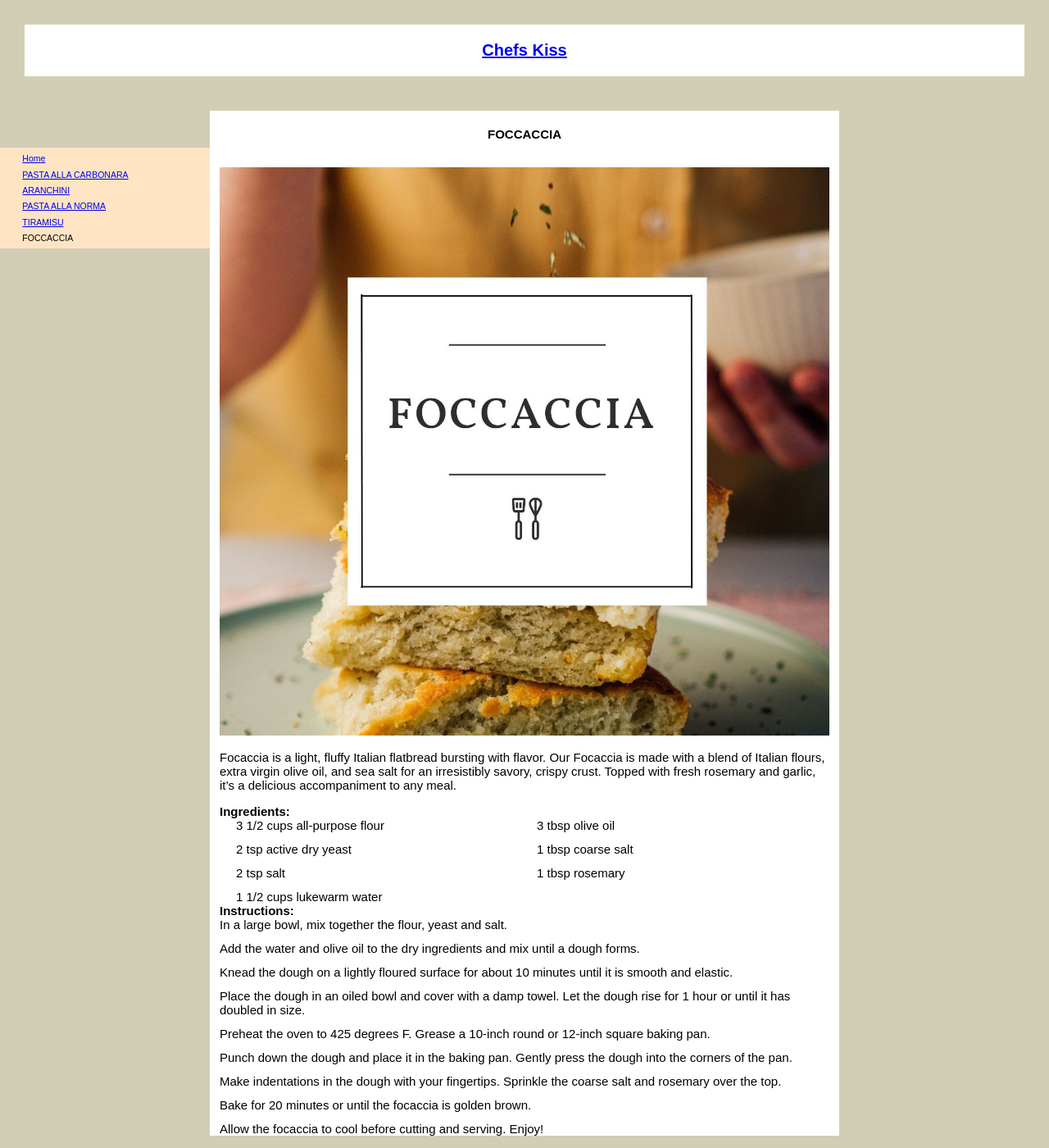
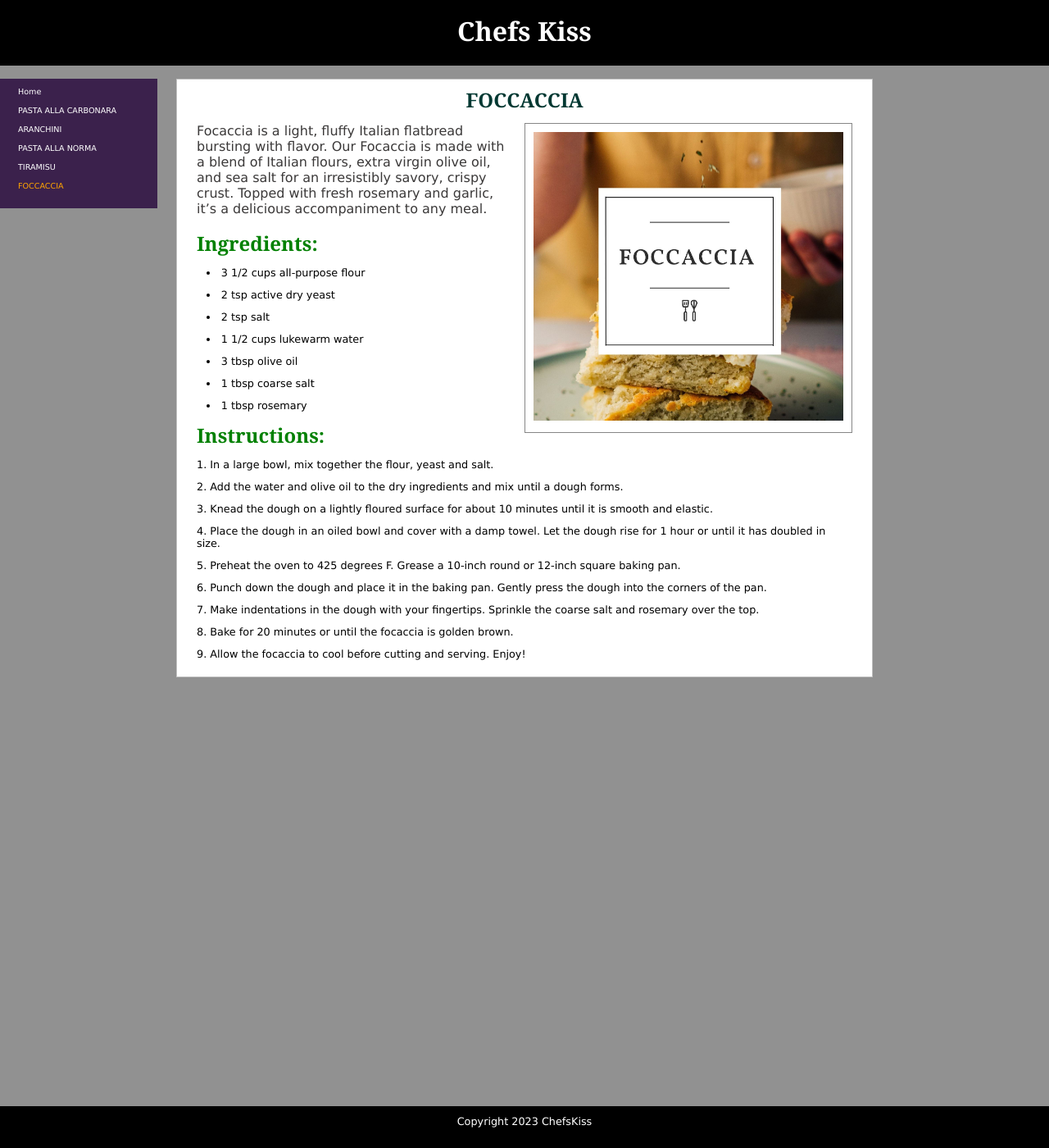
Before and after one commit to AmyLindsay1/ChefsKiss, a Jekyll site: the page built from _recipes/foccaccia.md, in a window 1280 px wide and 1400 px high. Shown: the whole window at 82% size. Built offline with Jekyll 4.4.1, drawn with Linux system fonts in a browser that asks for light colours.

Commit message:
Update recipes.css
I have updated the .list and the .recipe-teaser sections in the CSS

```diff
--- a/styles/recipes.css
+++ b/styles/recipes.css
@@ -1,9 +1,7 @@
-
-
 /*! CSS bare bones for recipes site */
 
  html {
-  font-family:Arial, Helvetica, sans-serif;
+  font-family:'Lucida Sans', 'Lucida Sans Regular', 'Lucida Grande', 'Lucida Sans Unicode', Geneva, Verdana, sans-serif;
   -ms-text-size-adjust: 100%;
   -webkit-text-size-adjust: 100%;
 }
@@ -16,181 +14,271 @@ html {
 
 /* the rest is up to you */
 
-
 body {
-  background-color: rgb(209, 206, 181);
-  width: 100%;
-  font-size:10px;
-  /* background: white; */
+  background-color: rgb(145, 145, 145);
+  padding: 6em 0;
 }
 
-.recipeshome main p
-{
+.recipeshome {
+  background-color: white;
+  padding-top: 1em;
+  margin-top: 0;
+}
+
+.recipeshome header {
+  display:none;
+}
 
 
-  padding: 20px;
+h1 {
+  color: rgb(0, 56, 50);
+  margin-bottom: 12px;
+  text-align: center;
 }
 
-.recipeshome main
-{
-  padding: 50px;
+h2 {
+  color:green;
+  margin: 0 0 12px 0;
 }
 
-.post-link
-{
-color: black;
+h1,h2 {
+  font-family: Georgia, 'Times New Roman', Times, serif;
 }
 
-.site-header
-{
-text-align: center;
-color: white;
-padding: 30px;
+
+.listing h1 {
+  text-align: left;
 }
 
-.post-content
-{
+.recipe-teaser h1 a {
+  text-decoration: none;
+  color: rgb(18, 101, 146);
+  /* padding: 10px; */
+}
+
+.recipe-teaser a:hover {
+  color: chocolate;
+}
+
+p {
+color:rgb(59, 57, 57);
+margin-bottom:1em;
+}
+
+.recipeshome p {
+  font-size: 1.2em;
+}
+
+.recipeshome main p:first-of-type {
+  color:rgb(255, 255, 255);
+  font-size: 1.4em;
+  background-color: rgb(75, 124, 173);
+  padding: 4px;
+}
+
+header {
+  text-align: center;
+  background-color: black;
+  position:fixed;
+  top: 0;
+  padding: 1em 0;
+  width: 100%;
+  z-index: 1;
+  height:5rem;
+}
+
+header h1 a {
+  text-decoration: none;
+  color:white;
+}
+
+main {
+width: 70%;
+max-width:850px;
+/* border:1px solid purple; */
+padding: .5em 1.5em;
+margin:0 auto;
+background-color: white;
+border: 1px solid silver;
+overflow: auto;
+}
+
+.home {
+  width: 60%;
+  /* float:right; */
+  margin: 2em auto;
+}
+
+.home img {
+width:100%;
+}
+
+
+
+footer {
+  position: fixed;
+  bottom: 0;
+  width:100%;
+  height: 4em;
+  background-color: black;
+  font-size: .8em;
 
 }
 
-
-.site-title {
-  text-decoration: none;
-  color: black;
+footer p {
+  text-align: center;
+  color:white;
+  line-height: 3;
 }
 
+ul {
+  margin-left: 12px;
+  /* columns: 2;
+  column-rule: 1px solid blue; */
+}
+
+li {
+font-size: .8em;
+margin-bottom: 12px;
+list-style-position: inside;
+}
+
+img {
+  width: 100%;
+  /* float:right; */
+  /* margin-left: 5px; */
+}
+
+.caption {
+  font-size: .8em;
+  /* float:right; */
+  width:50%;
+  text-align: center;
+}
+
+p:has(img) {
+  float:right;
+  border:1px solid rgb(134, 134, 134);
+  width: 50%;
+  padding: 10px;
+  margin-left: 1em;
+}
+
+.recipe-teaser p:has(img) {
+float:none;
+width:100%;
+padding:0;
+margin:0;
+border:none;
+}
+
+/* p:nth-child(n+6):has(img) {
+  float:right;
+  border:1px solid rgb(135, 135, 135);
+  width: 50%;
+  padding: 10px;
+  margin-left: 1em;
+  } */
+
+
+
+/* the menu */
+
+nav a {
+  color: white;
+  text-decoration: none;
+}
+
+nav {
+  background-color: rgba(43, 13, 64, 0.84);
+  display: block;
+  /* border: 1px solid red; */
+  width: 15%;
+  padding: 10px;
+  margin: 0;
+  min-width: 120px;
+  position:fixed;
+  top:6em;
+  left:0;
+  z-index: 12;
+}
+
+nav ul {
+  list-style: none;
+}
+
+nav ul li {
+font-size: .6rem;
+}
+
+.recipehere {
+  color:orange;
+  }
+
+/* on the recipe listing page the recipes are in a div with a class of list */
+/* we can make this a flex box */
+
   .list {
-display: flex;
+    display:flex;
     flex-wrap: wrap;
     justify-content: space-between;
   }
 
-h1 {
-  color: rgb(0, 0, 0);
-  margin-bottom: 12px;
-  text-align: center;
-  background-color: white;
-  padding: 20px;
-}
+/* each recipe is in a section with a class of recipe-teaser */
+/* these will become flex items */
 
-h2 {
-  color: rgb(0, 0, 0);
-}
-
-h1,h2, h3, h4 {
-  font-family:fantasy;
-}
-
-p {
-  color: rgb(0, 0, 0);
-  margin-bottom: 1em;
-  padding: 0px;
-  font-size: 1.5em;
-}
-
-main {
-width: 60%;
-max-width:850px;
-padding: 0 12px;
-margin: 0 auto;
-background-color: white;
-}
-
-img {
-width:100%;
-/* float: right; */
-}
-
-ul {
-  margin-left:20px;
-  columns: 2;
-  /* column-rule: 1px solid black; */
-}
-
-li {
-  font-size: 1.5em;
-  margin-bottom: 12px;
-  list-style-position: inside;
-  display: flex;
-}
-
-.caption {
-  font-size: .8em;
-  float: right;
-  width: 50;
+.recipe-teaser {
+  border:1px solid rgb(161, 161, 161);
+  padding: 1em;
+  flex-basis: 300px;
+  flex-grow: 1;
+  margin:1em;
+  display:flex;
+  flex-direction: column;
+  justify-content:space-between
 }
 
 
-button {
-  width: 270px;
-  background-color: black;
-}
+  /* now comes the media queries */
 
-button a {
-  text-decoration: none;
-  font-family: fantasy;
-  font-size: small;
-  color: rgb(255, 255, 255);
-  text-align: center;
-}
 
-.list {
-  display: flex;
-  flex-wrap: wrap;
-  justify-content: space-around;
-  display: flex;
-
-}
-
-.recipe-teaser {
-  border: 1px solid grey;
-  flex-basis: 200px;
-  margin: 1em;
-  flex:1;
-  padding: 1em;
-  border: 1px solid black;
-  color: black;
-}
+  @media screen and (max-width: 700px) {
 
     nav {
-width:20%;
-position: fixed;
-top:180px;
-background-color: bisque;
+    margin:0;
+    position: static;
+    width:100%;
     }
 
     nav ul {
-  columns: unset;
-  font-size: .7em;
+    font-size:1rem;
     }
-
-nav li {
-margin:.7em;
-}
-
-@media screen and (max-width: 700px) {
 
       main {
       width: 100%;
       padding: 1em;
-    margin: 0 auto;
+      border: none;
       }
 
-  .recipe-teaser {
-    display:flex;
+      body {
+      background-color: white;
+      padding-top: 5em;
     }
 
-  nav {
-    margin: 0;
-    position: static;
-    width: 100%;
+    body.recipeshome {
+      padding-top:0;
     }
 
-  nav ul {
-    /* font-size: 1rem; */
+    .home {
+      width: 80%;
+      margin: .5em auto;
     }
 
-  main {
-    width: 100%;
+    p:has(img) {
+      float:none;
+      width:100%;
+      padding: 10px;
+      margin-left: 0;
     }
+
   }
```
Lines whose indentation alone changed are shown as unchanged.
